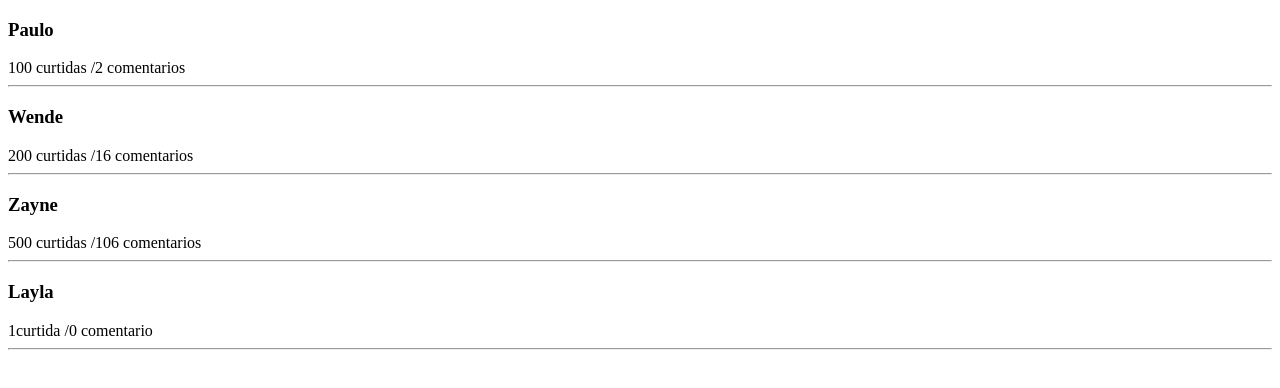
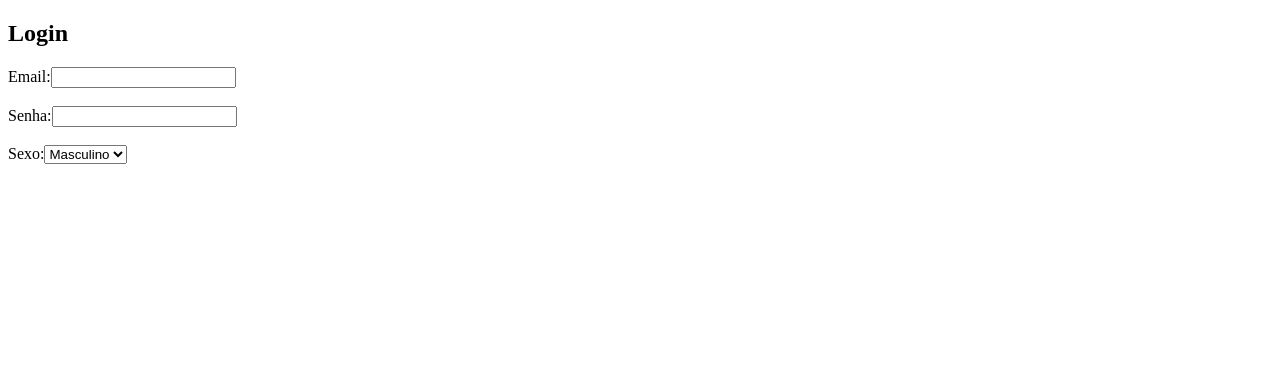
Before and after one commit to dev-vilela/Curso-de-ReactJS, a React (Create React App) app in the folder REACT/meuapp/: page / in a window 1280 px wide. Shown: the top 388 px of the page. Built offline with nearby package versions, Linux system fonts and the light colour scheme.

Commit message:
Aula 43 manipulando formularios.

```diff
--- a/REACT/meuapp/src/App.js
+++ b/REACT/meuapp/src/App.js
@@ -235,9 +235,8 @@ class App extends Component{
 }
 
 export default App;
-
-*/
-
+----------------------------------------------------
+AULA 42:
 
 import React, {Component} from 'react';
 import Feed from './aula42/Feed';
@@ -272,3 +271,55 @@ class App extends Component{
 }
 
 export default App;
+*/
+
+
+import React, {Component} from "react";
+
+class App extends Component{
+    constructor(props){
+        super(props);
+        this.state = {
+            email: '',
+            senha: '',
+            sexo:'masculino'
+        }
+
+        this.trocaEmail = this.trocaEmail.bind(this);
+        this.trocaSexo = this.trocaSexo.bind(this)
+    }
+
+    trocaEmail(e){
+      let valorDigitado = e.target.value;
+      this.setState({email:valorDigitado});
+    }
+
+    trocaSexo(e){
+      let valorDigitado = e.target.value;
+      this.setState({sexo: valorDigitado});
+    }
+
+    render(){
+        return(
+            <div>
+             <h2>Login</h2>
+                Email:
+                <input type="email" name="email" value={this.state.email} onChange={this.trocaEmail} /> <br/> <br/>
+                Senha:
+                <input type="text" name="senha" value={this.state.senha} onChange={(e) => this.setState({senha: e.target.value})} /> <br/> <br/>
+                Sexo:
+                <select name="sexo" value={this.state.sexo} onChange={this.trocaSexo} >
+                    <option value="masculino" >Masculino</option>
+                    <option value="feminino" >Feminino</option>
+                </select>
+
+                <div>
+                  <h3>{this.state.email}</h3>
+                  <h3>{this.state.senha}</h3>
+                </div>
+            </div>
+        );
+    }
+}
+
+export default App
```
Also changed, not shown: REACT/meuapp/Aula43.js (added, +20 -0 lines).
